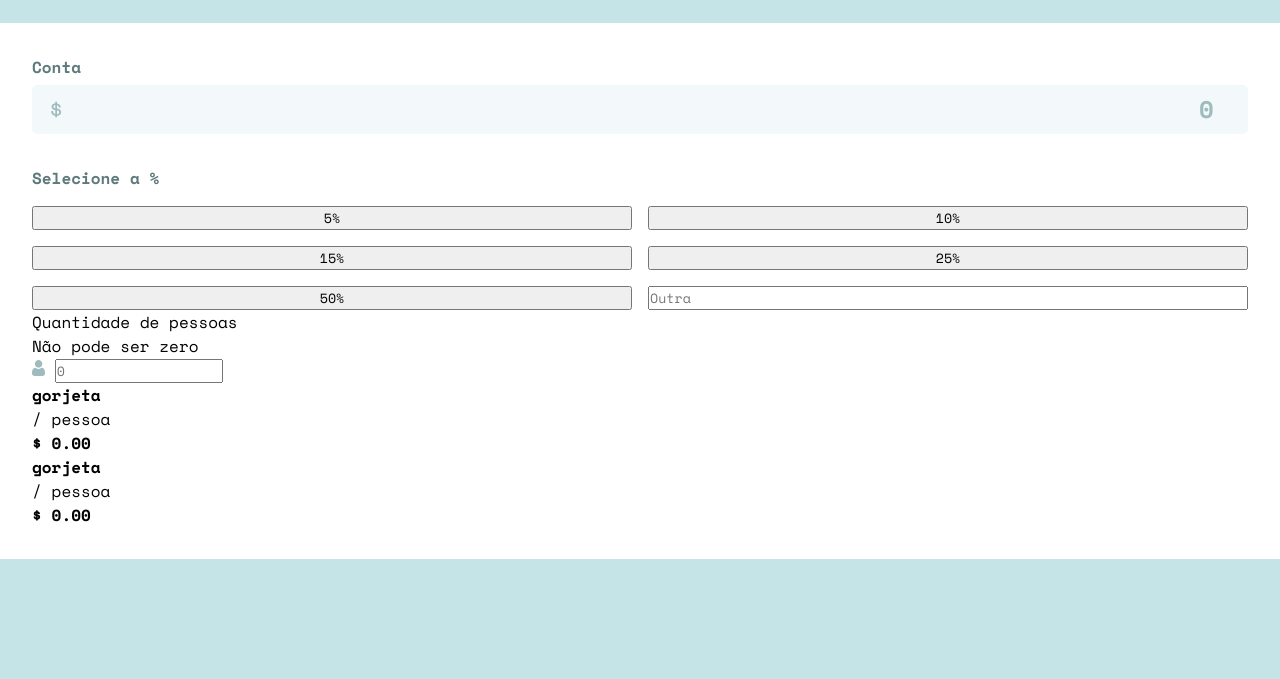
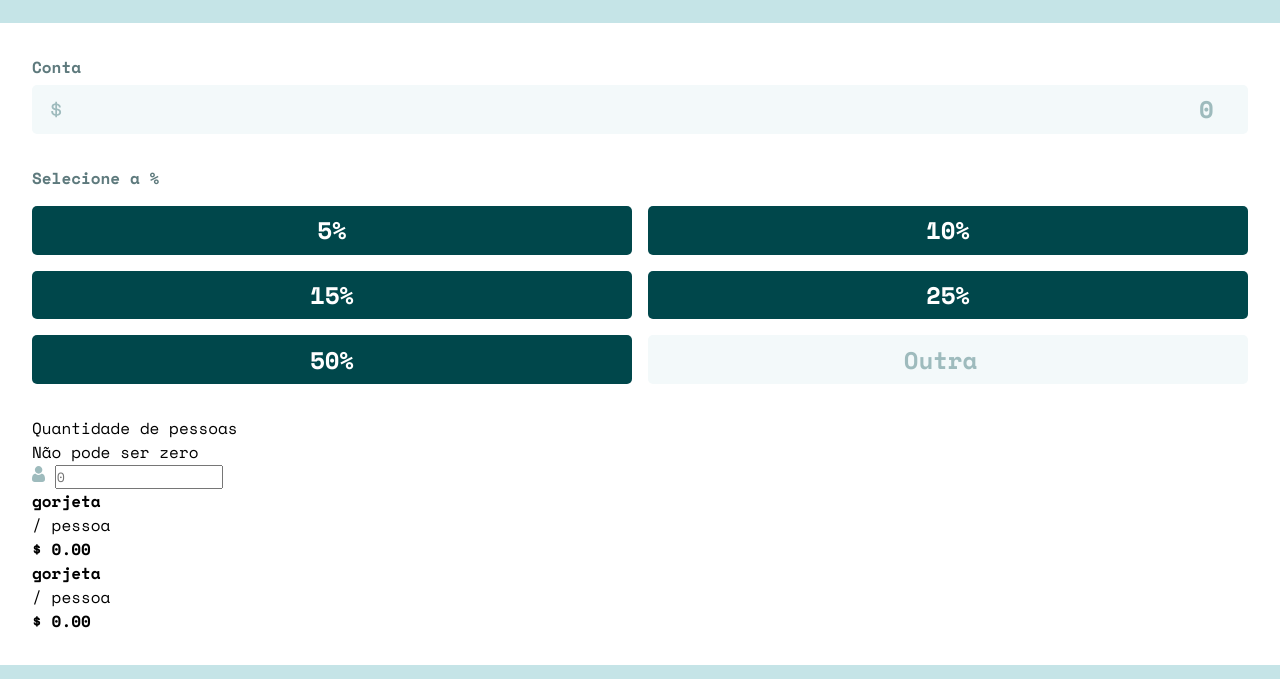
Before and after one commit to kayque2678/calculadora-de-gorgeta, a plain HTML site: page index.html in a window 1280 px wide. Shown: the part 121-800 px from the top of the page. Drawn offline with nearby package versions, Linux system fonts and the light colour scheme.

Commit message:
terceiro commit do css

```diff
--- a/style.css
+++ b/style.css
@@ -33,7 +33,8 @@ main {
     padding: 2rem;
 }
 
-.conta {
+.conta,
+.gorjeta {
     margin-bottom: 2rem;
 }
 
@@ -80,6 +81,24 @@ main {
     gap: 1rem;
 }
 
+.gorjeta input {
+    font-size: 1.5rem;
+    font-weight: 700;
+    border: none;
+    text-align: center;
+    outline: none;
+    padding-block: 0.4rem;
+    border-radius: 0.3125rem;
+    background-color: var(--green-800);
+    color: var(--white);
+}
+
 .gorjeta #outra {
     width: 100%;
+    background-color: var(--green-100);
+    color: var(--green-800);
 }
+
+.gorjeta #outra::placeholder {
+    color: var(--green-300);
+}
```
